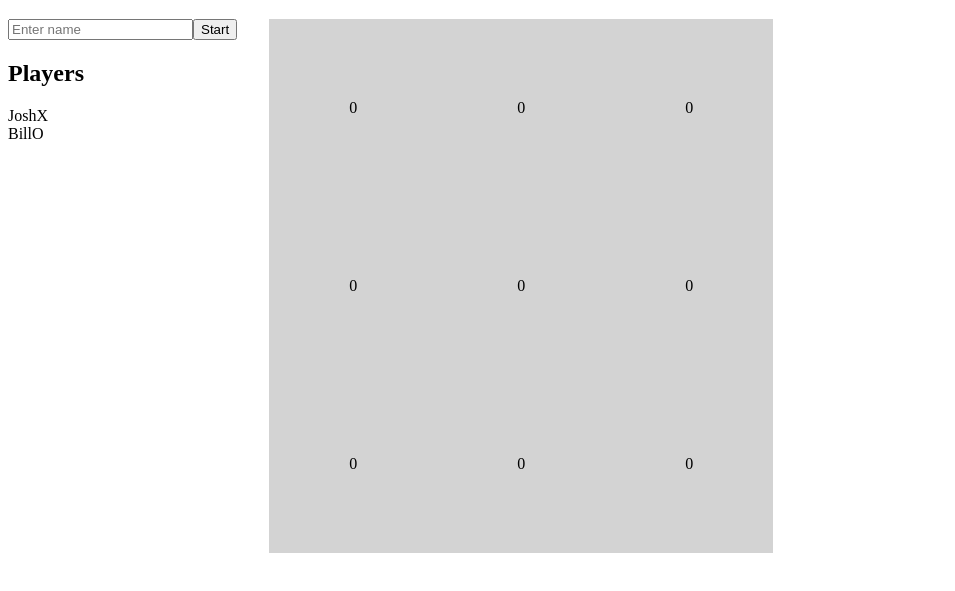
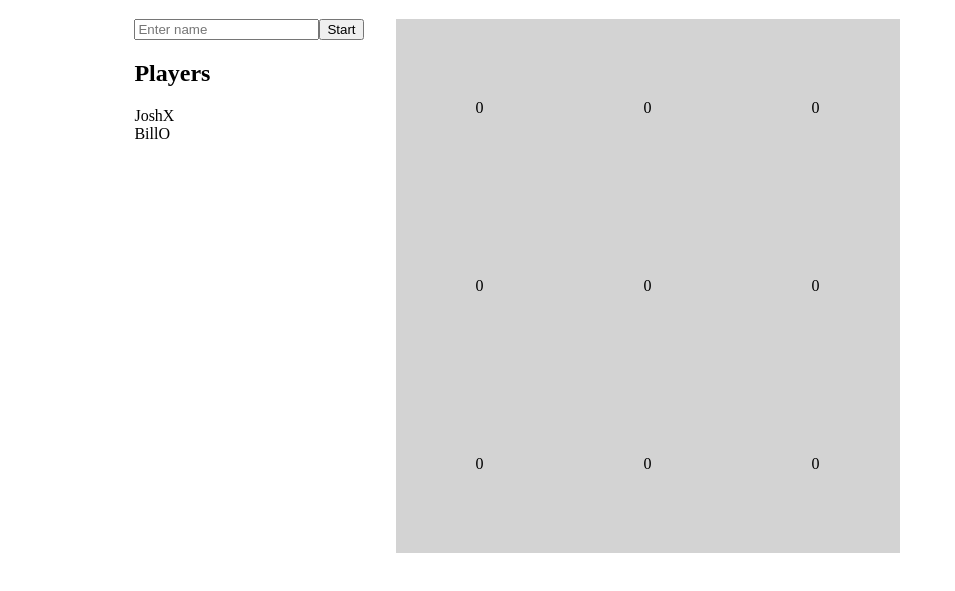
Before and after one commit to josh--newman/tictactoe, a React app: page / in a window 1280 px wide. Shown: the part 61-652 px from the top of the page, without its empty margins (0-955 px from the left). Built offline with nearby package versions, Linux system fonts and the light colour scheme.

Commit message:
Center play area

```diff
--- a/client/styles/main.scss
+++ b/client/styles/main.scss
@@ -7,6 +7,8 @@
 
 .play-area {
   display: flex;
+  width: 80%;
+  margin: 0 auto;
 }
 
 .board {
@@ -21,7 +23,3 @@
   }
 
 }
-
-.board-row {
-  flex: 1
-}
```
